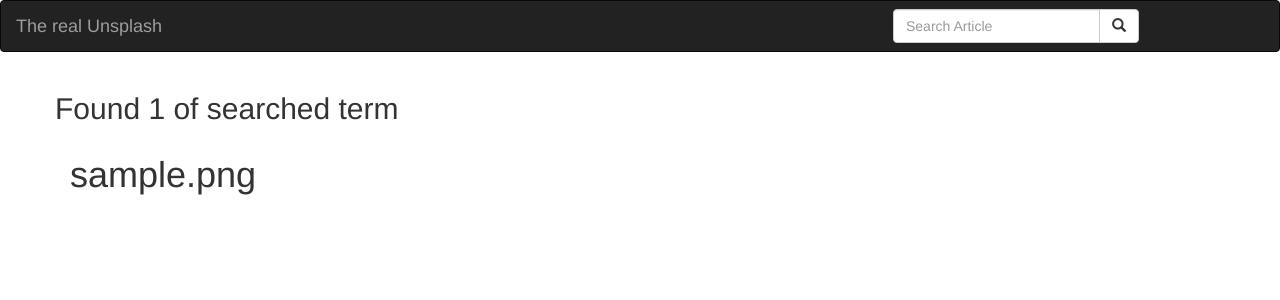
After one commit to ppolle/unsplash-clone, a Django app: a page that uses gallery/templates/location.html in a window 1280 px wide. The commit adds this page. Shown: the top 300 px of the page. Run offline with Django 3.2, Linux system fonts and the light colour scheme; tables that the repository leaves empty hold one stand-in row (values such as "Sample post"); some libraries are stand-ins or nearby versions.

Commit message:
implement location search functionality

```diff
--- a/gallery/templates/index.html
+++ b/gallery/templates/index.html
@@ -5,6 +5,12 @@
 </div>
 <div class="container">
 	<div class="row">
+		<p class="text-center">
+			{%for location in imageLocations%}
+			<a href="/imageLocation/{{location.location}}">
+				{{location.location}},</a>
+			{%endfor%}
+		</p>
 
 		{%for image in images%}
 			<div class="modal fade" id="myModal" tabindex="-1" role="dialog" aria-labelledby="myModalLabel">
--- /dev/null
+++ b/gallery/templates/location.html
@@ -0,0 +1,25 @@
+{%extends 'base.html'%}
+{% block content %}
+<div class="container">
+
+  <div class="row">
+    {% if images%}
+      <h2>Found {{ images|length }} of searched term</h2>
+    {% else %}
+      <h2> Found 0 articles for the search term </h2>
+    {% endif %}
+
+  </div>
+
+  <div class="row">
+
+  {% if images %}
+    {% for image in images %}
+      <div class="col-sm-6 col-md-3">
+          <h1>{{image.image_name}}</h1>
+      </div>
+    {% endfor %}
+  {% endif %}
+  </div>
+</div>
+{% endblock %}
--- a/gallery/urls.py
+++ b/gallery/urls.py
@@ -7,6 +7,7 @@ from django.conf.urls.static import static
 urlpatterns=[
     url('^$',views.index,name='index'),
     url(r'^search/', views.search_results, name='search_results'),
+    url(r'^imageLocation/([A-Za-z])',views.location,name = 'imageLocation'),
 
 ]
 if settings.DEBUG:
--- a/gallery/views.py
+++ b/gallery/views.py
@@ -1,10 +1,11 @@
 from django.shortcuts import render
-from .models import Image
+from .models import Image,Location,Category
 
 # Create your views here.
 def index(request):
 	images = Image.objects.all()
-	return render(request,'index.html',{"images":images})
+	imageLocations = Location.objects.all()
+	return render(request,'index.html',{"images":images,"imageLocations":imageLocations})
 
 def search_results(request):
 	if request.GET['search']:
@@ -16,3 +17,7 @@ def search_results(request):
 	else:
 		message = "You haven't searched for any item"
 		return render(request,'search.html',{"message":message})
+
+def location(request,location):
+	images = Image.objects.filter(image_location__location__icontains = location)
+	return render(request,'location.html',{"images":images})
```
